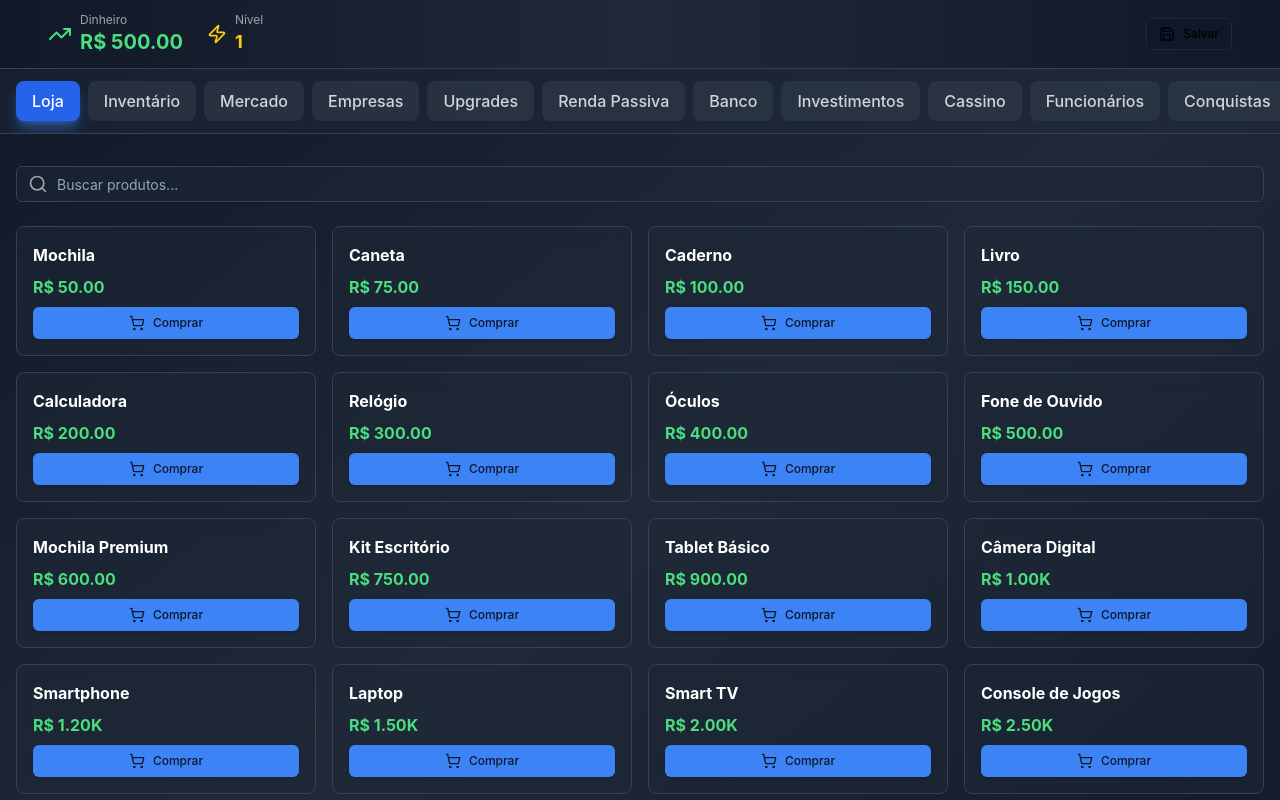
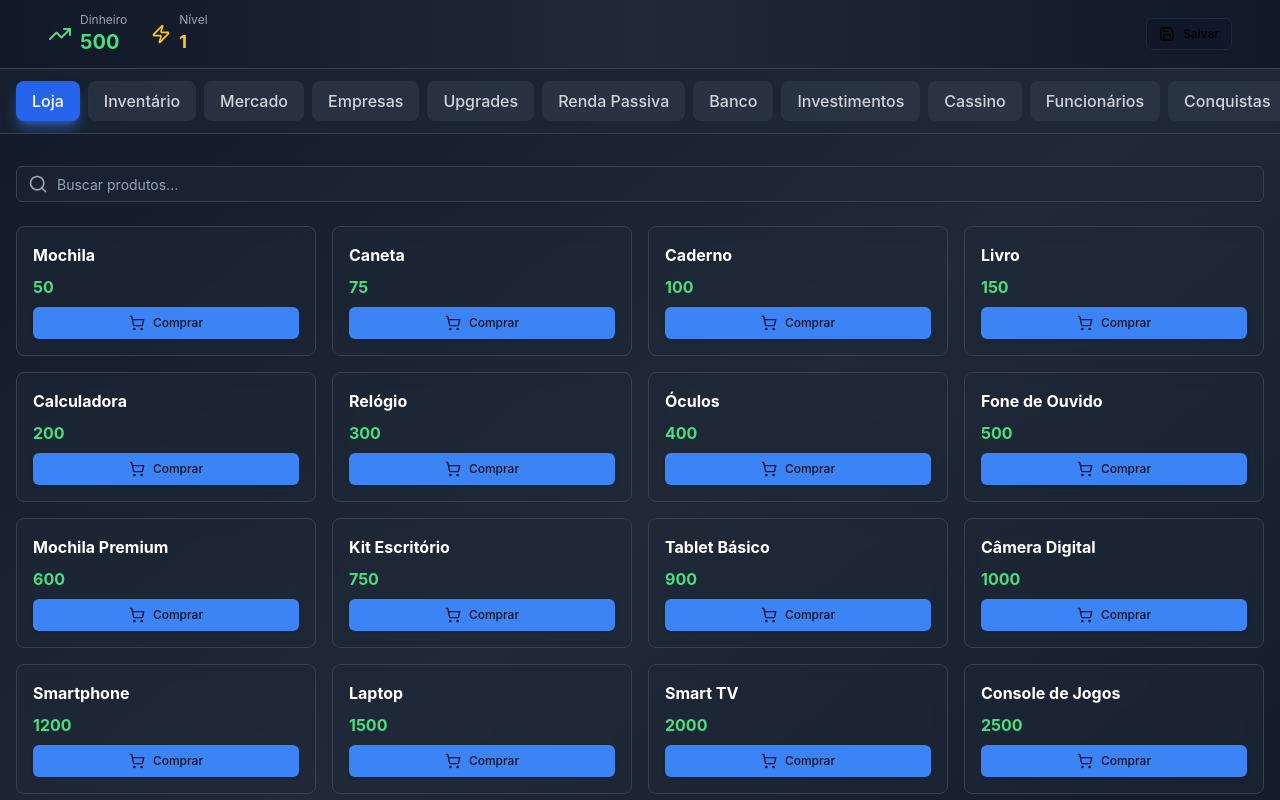
Before and after one commit to Gustavooli122/jo, a React (Vite) app in the folder apps/web/: page / in a window 1280 px wide. Shown: the top 800 px of the page. Built offline with nearby package versions, Linux system fonts and the light colour scheme.

Commit message:
atualizado

```diff
--- a/apps/web/src/components/Banco.jsx
+++ b/apps/web/src/components/Banco.jsx
@@ -6,6 +6,7 @@ import { Input } from './ui/input.jsx';
 const Banco = ({ game }) => {
   const [valorDeposito, setValorDeposito] = useState('');
   const [valorSaque, setValorSaque] = useState('');
+
 
   const handleDepositar = () => {
     const valor = parseFloat(valorDeposito);
@@ -36,7 +37,7 @@ const Banco = ({ game }) => {
           <Landmark className="w-8 h-8 text-emerald-400" />
           <div>
             <h3 className="text-lg font-bold text-white">Saldo no Banco</h3>
-            <p className="text-2xl font-bold text-emerald-400">{formatMoney(game.banco.saldo)}</p>
+            <p className="text-2xl font-bold text-emerald-400">R$ {formatMoney(game.banco.saldo)}</p>
           </div>
         </div>
         <div className="text-sm text-gray-400">
--- a/apps/web/src/components/Conquistas.jsx
+++ b/apps/web/src/components/Conquistas.jsx
@@ -52,9 +52,8 @@ const Conquistas = ({ game }) => {
                     {conquista.nome}
                   </h3>
                   <p className="text-xs text-gray-400 mt-1">{conquista.descricao}</p>
-                  {desbloqueada && (
-                    <div className="mt-2 text-xs text-green-400">✓ Desbloqueada</div>
-                  )}
+                  {desbloqueada && (<div className="mt-2 text-xs text-green-400">✓ Desbloqueada</div>
+                  )}{!desbloqueada && (<p className='text-md font-bold text-green-400'>Ganho: R$ {conquista.ganho}</p>)}
                 </div>
               </div>
             </motion.div>
--- a/apps/web/src/data/conquistas.js
+++ b/apps/web/src/data/conquistas.js
@@ -3,138 +3,161 @@ export const conquistas = [
     id: 'primeira_venda',
     nome: 'Primeira Venda',
     descricao: 'Venda seu primeiro produto',
-    condicao: (stats) => stats.totalVendido >= 1
+    condicao: (stats) => stats.totalVendido >= 1,
+    ganho: 500
   },
   {
     id: 'vendedor_iniciante',
     nome: 'Vendedor Iniciante',
     descricao: 'Venda 10 produtos',
-    condicao: (stats) => stats.totalVendido >= 10
+    condicao: (stats) => stats.totalVendido >= 10,
+    ganho: 2000
   },
   {
     id: 'vendedor_experiente',
     nome: 'Vendedor Experiente',
     descricao: 'Venda 100 produtos',
-    condicao: (stats) => stats.totalVendido >= 100
+    condicao: (stats) => stats.totalVendido >= 100,
+    ganho: 15000
   },
   {
     id: 'vendedor_mestre',
     nome: 'Vendedor Mestre',
     descricao: 'Venda 1000 produtos',
-    condicao: (stats) => stats.totalVendido >= 1000
+    condicao: (stats) => stats.totalVendido >= 1000,
+    ganho:500000
   },
   {
     id: 'primeiro_milhao',
     nome: 'Primeiro Milhão',
     descricao: 'Ganhe R$ 1.000.000',
-    condicao: (stats) => stats.totalGanho >= 1000000
+    condicao: (stats) => stats.totalGanho >= 1000000,
+    ganho: 2000000
   },
   {
     id: 'primeiro_bilhao',
     nome: 'Primeiro Bilhão',
     descricao: 'Ganhe R$ 1.000.000.000',
-    condicao: (stats) => stats.totalGanho >= 1000000000
+    condicao: (stats) => stats.totalGanho >= 1000000000,
+    ganho:25000000000
   },
   {
     id: 'empresario',
     nome: 'Empresário',
     descricao: 'Compre sua primeira empresa',
-    condicao: (stats) => stats.totalEmpresas >= 1
+    condicao: (stats) => stats.totalEmpresas >= 1,
+    ganho:20000
   },
   {
     id: 'magnata',
     nome: 'Magnata',
     descricao: 'Possua 10 empresas',
-    condicao: (stats) => stats.totalEmpresas >= 10
+    condicao: (stats) => stats.totalEmpresas >= 10,
+    ganho:100000
   },
   {
     id: 'imperio_empresarial',
     nome: 'Império Empresarial',
     descricao: 'Possua 50 empresas',
-    condicao: (stats) => stats.totalEmpresas >= 50
+    condicao: (stats) => stats.totalEmpresas >= 50,
+    ganho:300000
   },
   {
     id: 'inovador',
     nome: 'Inovador',
     descricao: 'Compre 5 upgrades',
-    condicao: (stats) => stats.totalUpgrades >= 5
+    condicao: (stats) => stats.totalUpgrades >= 5,
+    ganho:700000
   },
   {
     id: 'visionario',
     nome: 'Visionário',
     descricao: 'Compre 10 upgrades',
-    condicao: (stats) => stats.totalUpgrades >= 10
+    condicao: (stats) => stats.totalUpgrades >= 10,
+    ganho:1200000
   },
   {
     id: 'futurista',
     nome: 'Futurista',
     descricao: 'Compre todos os upgrades',
-    condicao: (stats) => stats.totalUpgrades >= 15
+    condicao: (stats) => stats.totalUpgrades >= 15,
+    ganho:100000000000
   },
   {
     id: 'sortudo',
     nome: 'Sortudo',
     descricao: 'Ganhe no cassino 10 vezes',
-    condicao: (stats) => stats.casinoVitorias >= 10
+    condicao: (stats) => stats.casinoVitorias >= 10,
+    ganho: 2000
   },
   {
     id: 'apostador',
     nome: 'Apostador',
     descricao: 'Ganhe no cassino 50 vezes',
-    condicao: (stats) => stats.casinoVitorias >= 50
+    condicao: (stats) => stats.casinoVitorias >= 50,
+    ganho: 5000
   },
   {
     id: 'investidor',
     nome: 'Investidor',
     descricao: 'Invista R$ 100.000',
-    condicao: (stats) => stats.totalInvestido >= 100000
+    condicao: (stats) => stats.totalInvestido >= 100000,
+    ganho:150000
   },
   {
     id: 'investidor_profissional',
     nome: 'Investidor Profissional',
     descricao: 'Invista R$ 1.000.000',
-    condicao: (stats) => stats.totalInvestido >= 1000000
+    condicao: (stats) => stats.totalInvestido >= 1000000,
+    ganho: 1500000
   },
   {
     id: 'equipe_pequena',
     nome: 'Equipe Pequena',
     descricao: 'Contrate 10 funcionários',
-    condicao: (stats) => stats.totalFuncionarios >= 10
+    condicao: (stats) => stats.totalFuncionarios >= 10,
+    ganho:12000
   },
   {
     id: 'equipe_grande',
     nome: 'Equipe Grande',
     descricao: 'Contrate 50 funcionários',
-    condicao: (stats) => stats.totalFuncionarios >= 50
+    condicao: (stats) => stats.totalFuncionarios >= 50,
+    ganho: 60000
   },
   {
     id: 'renascimento',
     nome: 'Renascimento',
     descricao: 'Faça seu primeiro prestige',
-    condicao: (stats) => stats.prestigeNivel >= 1
+    condicao: (stats) => stats.prestigeNivel >= 1,
+    ganho:5000
   },
   {
     id: 'ascensao',
     nome: 'Ascensão',
     descricao: 'Alcance prestige nível 5',
-    condicao: (stats) => stats.prestigeNivel >= 5
+    condicao: (stats) => stats.prestigeNivel >= 5,
+    ganho: 200000
   },
   {
     id: 'transcendencia',
     nome: 'Transcendência',
     descricao: 'Alcance prestige nível 10',
-    condicao: (stats) => stats.prestigeNivel >= 10
+    condicao: (stats) => stats.prestigeNivel >= 10,
+    ganho: 500000
   },
   {
     id: 'banqueiro',
     nome: 'Banqueiro',
     descricao: 'Tenha R$ 1.000.000 no banco',
-    condicao: (stats) => stats.saldoBanco >= 1000000
+    condicao: (stats) => stats.saldoBanco >= 1000000,
+    ganho:200000
   },
   {
     id: 'comerciante',
     nome: 'Comerciante',
     descricao: 'Venda 10 produtos no mercado',
-    condicao: (stats) => stats.vendasMercado >= 10
+    condicao: (stats) => stats.vendasMercado >= 10,
+    ganho:2000
   }
 ];
--- a/apps/web/src/hooks/useGame.js
+++ b/apps/web/src/hooks/useGame.js
@@ -38,7 +38,7 @@ export const useGame = () => {
     vendasMercado: 0
   });
 
-  const nivel = Math.floor(dinheiro / 10000) + 1;
+  const nivel = Math.min(500, Math.floor(dinheiro / 10000) + 1);
 
   // Initialize stock prices
   useEffect(() => {
@@ -299,6 +299,7 @@ export const useGame = () => {
     conquistasData.forEach(conquista => {
       if (!conquistas[conquista.id] && conquista.condicao(stats)) {
         setConquistas(prev => ({ ...prev, [conquista.id]: true }));
+        setDinheiro((prev) => conquista.ganho + prev)
         toast({
           title: '🏆 Conquista Desbloqueada!',
           description: conquista.nome,
--- a/apps/web/src/utils/formatters.js
+++ b/apps/web/src/utils/formatters.js
@@ -1,14 +1,18 @@
-export const formatMoney = (value) => {
-  if (value >= 1000000000) {
-    return `R$ ${(value / 1000000000).toFixed(2)}B`;
+export const formatMoney = (num) => {
+
+  if (num < 1000000) {
+    return Math.floor(num).toString();
   }
-  if (value >= 1000000) {
-    return `R$ ${(value / 1000000).toFixed(2)}M`;
+
+  const unidades = ["M", "B", "T", "Qa", "Qi", "Sx", "Sp", "Oc", "No"];
+  let unidadeIndex = -1;
+
+  while (num >= 1000000 && unidadeIndex < unidades.length - 1) {
+    num /= 1000;
+    unidadeIndex++;
   }
-  if (value >= 1000) {
-    return `R$ ${(value / 1000).toFixed(2)}K`;
-  }
-  return `R$ ${value.toFixed(2)}`;
+
+  return num.toFixed(1) + unidades[unidadeIndex] ;
 };
 
 export const formatNumber = (value) => {
```
